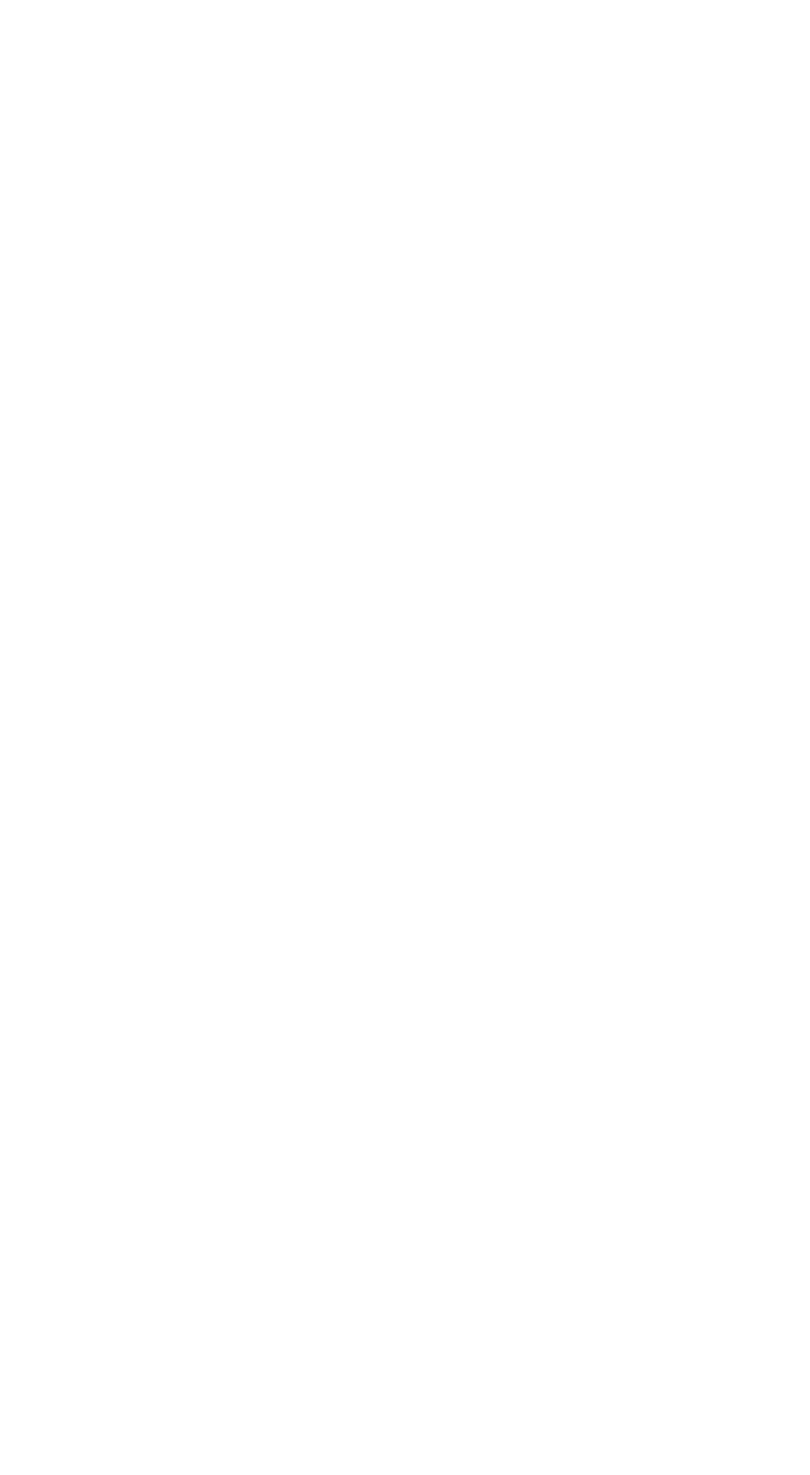
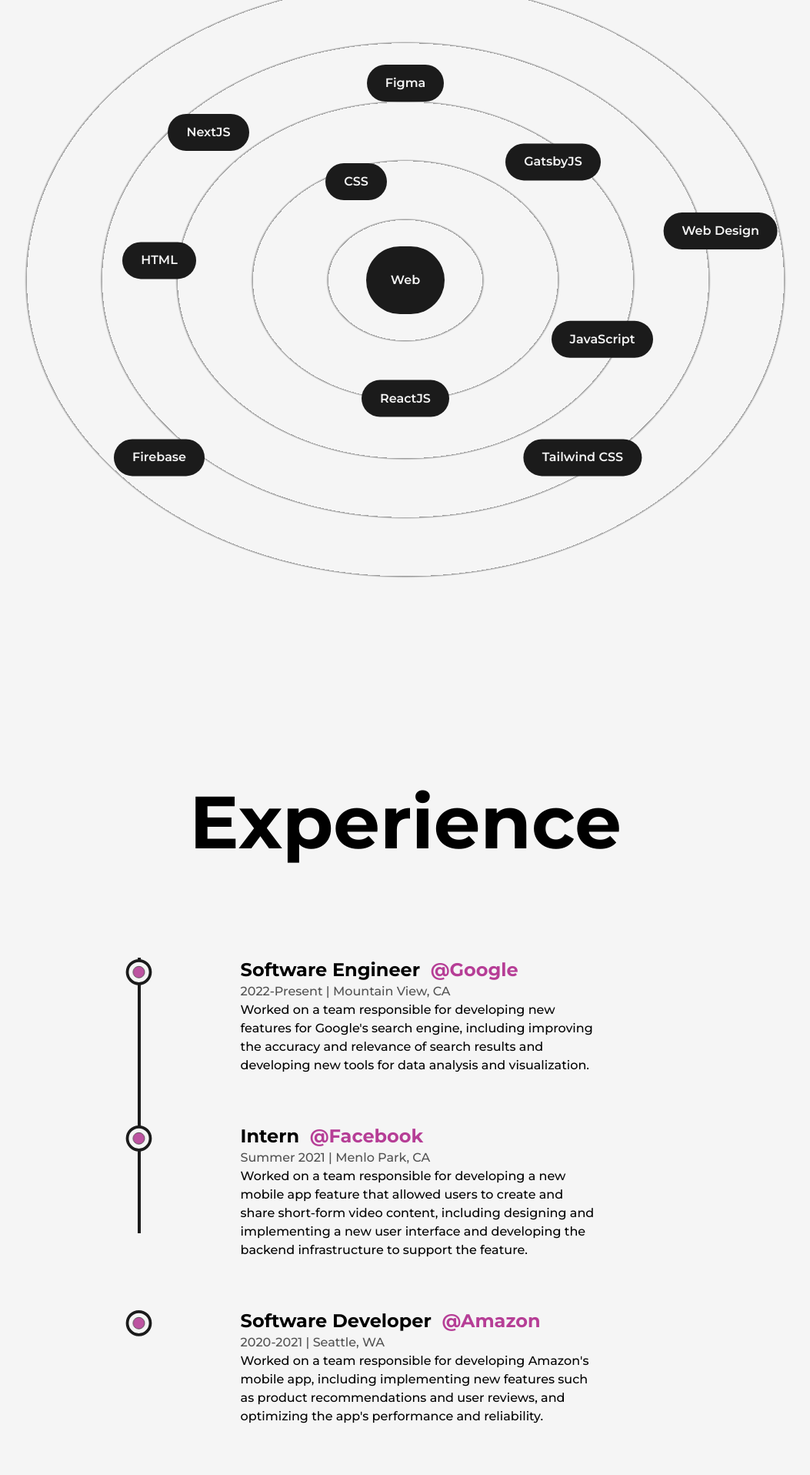
Before and after one commit to KevalVala05/NextJS-Portfolio, a Next.js app: page /about in a window 1280 px wide. Shown: the part 1320-3236 px from the top of the page at 77% size, without its empty margins (113-1166 px from the left). Before the commit the page ends 1158 px from the top, so only its background shows below. Built offline with nearby package versions, Linux system fonts and the light colour scheme.

Commit message:
education pending

```diff
--- /dev/null
+++ b/src/components/Experience.js
@@ -0,0 +1,114 @@
+import React, { useRef } from "react";
+import { useScroll, motion } from "framer-motion";
+import LiIcon from "./LiIcon";
+
+const Details = ({ position, company, companyLink, time, address, work }) => {
+  const ref = useRef(null);
+  return (
+    <>
+      <li ref={ref} className="my-8 first:mt-0 last:mb-0 w-[60%] mx-auto flex flex-col items-center justify-between">
+        <LiIcon refrence={ref}  />
+        <motion.div
+        initial={{ y: 50 }}
+        whileInView={{ y: 0 }}
+        transition={{ duration: 0.5, type: "spring" }}
+        >
+          <h3 className="capitalize font-bold text-2xl">
+            {position}&nbsp;{" "}
+            <a
+              href={companyLink}
+              target="_blank"
+              className="text-primary capitalize"
+            >
+              @{company}
+            </a>
+          </h3>
+          <span className="capitalize font-medium text-dark/75">
+            {time} | {address}
+          </span>
+          <p className="font-medium w-full">{work}</p>
+        </motion.div>
+      </li>
+    </>
+  );
+};
+
+const Experience = () => {
+  const ref = useRef(null);
+  const { scrollYProgress } = useScroll({
+    target: ref,
+    offset: ["start end", "center start"],
+  });
+
+  return (
+    <div className="my-64">
+      <h2 className="font-bold text-8xl mb-32 w-full text-center">
+        Experience
+      </h2>
+      <div ref={ref} className="w-[75%] mx-auto relative">
+        <motion.div
+          style={{ scaleY: scrollYProgress }}
+          className="absolute w-[4px] h-full bg-dark left-9 top-0 origin-top"
+        />
+        <ul className="w-full flex flex-col items-start justify-between ml-4">
+          <Details
+            position={"Software Engineer"}
+            companyLink={"www.google.com"}
+            company={"Google"}
+            time={"2022-Present"}
+            address={"Mountain View, CA"}
+            work={`Worked on a team responsible for developing new features for Google's
+search engine, including improving the accuracy and relevance of search results and
+developing new tools for data analysis and visualization.
+`}
+          />
+          <Details
+            position={"Intern"}
+            companyLink={"www.facebook.com"}
+            company={"Facebook"}
+            time={"Summer 2021"}
+            address={"Menlo Park, CA"}
+            work={`
+Worked on a team responsible for developing a new mobile app feature that allowed users to create and
+share short-form video content, including designing and implementing a new user interface and developing
+the backend infrastructure to support the feature.
+`}
+          />
+
+          <Details
+            position={"Software Developer"}
+            companyLink={"https://www.amazon.com"}
+            company={"Amazon"}
+            time={"2020-2021"}
+            address={"Seattle, WA"}
+            work={`Worked on a team responsible for developing Amazon's mobile app, including implementing new features such
+as product recommendations and user reviews, and optimizing the app's performance and reliability.`}
+          />
+
+          <Details
+            position={"Software Developer Intern"}
+            companyLink={"https://www.microsoft.com"}
+            company={"Microsoft"}
+            time={"Summer 2019"}
+            address={"Redmond, WA"}
+            work={`Worked on a team responsible for developing new features for Microsoft's Windows operating system,
+including implementing a new user interface for a system settings panel and optimizing the performance of
+a core system component.`}
+          />
+
+          <Details
+            position={"Teaching Assistant"}
+            companyLink={"https://www.mit.edu"}
+            company={"MIT"}
+            time={"Fall 2018"}
+            address={"Massachusetts Ave, Cambridge, MA"}
+            work={`Assisted in teaching a course on computer programming, held office hours to help students with assignments,
+and graded exams and assignments.`}
+          />
+        </ul>
+      </div>
+    </div>
+  );
+};
+
+export default Experience;
--- /dev/null
+++ b/src/components/LiIcon.js
@@ -0,0 +1,27 @@
+import React from "react";
+import { motion, useScroll } from "framer-motion";
+
+const LiIcon = ({refrence}) => {
+    const { scrollYProgress } = useScroll({
+    target: refrence,
+    offset: ["center end", "center center"],
+  });
+  return (
+    <>
+
+    <figure className="absolute left-0 stroke-dark">
+      <svg width={"75"} height={"75"} viewBox="0 0 100 100" className="-rotate-90">
+        <circle cx="75" cy="50" r={"20"} className="stroke-primary stoke-1 fill-none" />
+        <motion.circle
+        style={{
+            pathLength: scrollYProgress
+        }}
+        cx="75" cy="50" r={"20"} className="stroke-[5px] fill-light" />
+        <circle cx="75" cy="50" r={"10"} className="animate-pulse stoke-1 fill-primary" />
+      </svg>
+    </figure>
+    </>
+  );
+};
+
+export default LiIcon;
--- a/src/components/Skills.js
+++ b/src/components/Skills.js
@@ -1,9 +1,53 @@
-import React from 'react'
+import React from "react";
+import { motion } from "framer-motion";
+
+const Skill = ({ name, x, y }) => {
+  return (
+    <motion.div
+      whileHover={{ scale: 1.05 }}
+      initial={{ x: 0, y: 0 }}
+      whileInView={{ x: x, y: y }}
+      transition={{ duration: 1.5 }}
+      viewport={{ once: true }}
+      className="flex cursor-pointer
+    items-center justify-center rounded-full font-semibold bg-dark text-light py-3 px-6 shadow-dark
+    absolute"
+    >
+      {name}
+    </motion.div>
+  );
+};
 
 const Skills = () => {
   return (
-    <div>Skills</div>
-  )
-}
+    <>
+      <h2 className="font-bold text-8xl mt-64 w-full text-center">Skills</h2>
+      <div className="w-full h-screen relative flex items-center justify-center rounded-full bg-circularLight">
+        <motion.div
+          whileHover={{ scale: 1.05 }}
+          className="flex cursor-pointer items-center justify-center rounded-full font-semibold bg-dark text-light p-8 shadow-dark"
+        >
+          Web
+        </motion.div>
+        <Skill name={"HTML"} x={"-25vw"} y={"-2vw"} />
 
-export default Skills
+        <Skill name={"CSS"} x={"-5vw"} y={"-10vw"} />
+
+        <Skill name={"JavaScript"} x={"20vw"} y={"6vw"} />
+
+        <Skill name={"ReactJS"} x={"0vw"} y={"12vw"} />
+
+        <Skill name={"NextJS"} x={"-20vw"} y={"-15vw"} />
+
+        <Skill name={"GatsbyJS"} x={"15vw"} y={"-12vw"} />
+        <Skill name={"Web Design"} x={"32vw"} y={"-5vw"} />
+
+        <Skill name={"Figma"} x={"0vw"} y={"-20vw"} />
+        <Skill name={"Firebase"} x={"-25vw"} y={"18vw"} />
+        <Skill name={"Tailwind CSS"} x={"18vw"} y={"18vw"} />
+      </div>
+    </>
+  );
+};
+
+export default Skills;
--- a/src/pages/about.js
+++ b/src/pages/about.js
@@ -5,26 +5,28 @@
 import React, { useEffect, useRef } from "react";
 import Image from "next/image";
 import profilePic from "../../public/images/profile/developer-pic-2.jpg";
+import Skills from "@/components/Skills";
+import Experience from "@/components/Experience";
 
 const AnimatedNumbers = ({ value }) => {
   const ref = useRef(null);
   const motionValue = useMotionValue(0);
   const springValue = useSpring(motionValue, { duration: 3000 });
-    const isInView = useInView(ref, {once: true});
+  const isInView = useInView(ref, { once: true });
 
   useEffect(() => {
-        if(isInView){
+    if (isInView) {
       motionValue.set(value);
     }
   }, [isInView, value, motionValue]);
 
   useEffect(() => {
     springValue.on("change", (latest) => {
-            if(ref.current && latest.toFixed(0) <= value){
+      if (ref.current && latest.toFixed(0) <= value) {
         ref.current.textContent = latest.toFixed(0);
       }
-        })
-    }, [springValue, value])
+    });
+  }, [springValue, value]);
 
   return <span ref={ref}></span>;
 };
@@ -66,7 +68,11 @@
             </div>
             <div className="col-span-3 relative h-max rounded-2xl border-2 border-solid border-dark bg-light p-8">
               <div className="absolute top-0 -right-3 -z-10 w-[102%] h-[103%] rounded-[2rem] bg-dark" />
-              <Image src={profilePic} className="w-full h-auto rounded-2xl" alt="Profile Pic" />
+              <Image
+                src={profilePic}
+                className="w-full h-auto rounded-2xl"
+                alt="Profile Pic"
+              />
             </div>
             <div className="col-span-2 flex flex-col items-end justify-between">
               <div className="flex flex-col items-end justify-center">
@@ -79,22 +85,24 @@
               </div>
               <div className="flex flex-col items-end justify-center">
                 <span className="inline-block text-7xl font-bold">
-                    <AnimatedNumbers value={40} />
-                    +</span>
+                  <AnimatedNumbers value={40} />+
+                </span>
                 <h2 className="text-xl font-medium capitalize text-dark/75">
                   projects completed
                 </h2>
               </div>
               <div className="flex flex-col items-end justify-center">
                 <span className="inline-block text-7xl font-bold">
-                    <AnimatedNumbers value={4} />
-                    +</span>
+                  <AnimatedNumbers value={4} />+
+                </span>
                 <h2 className="text-xl font-medium capitalize text-dark/75">
                   years of experience
                 </h2>
               </div>
             </div>
           </div>
+          <Skills />
+          <Experience />
         </Layout>
       </main>
     </>
--- a/tailwind.config.js
+++ b/tailwind.config.js
@@ -17,6 +17,9 @@
       },
       animation: {
         "spin-slow": "spin 8s linear infinite",
+      },
+      backgroundImage: {
+        circularLight: 'repeating-radial-gradient(rgba(0,0,0,0.4) 2px,#f5f5f5 5px,#f5f5f5 100px);',
       }
     },
   },
```
Lines whose indentation alone changed are shown as unchanged.
